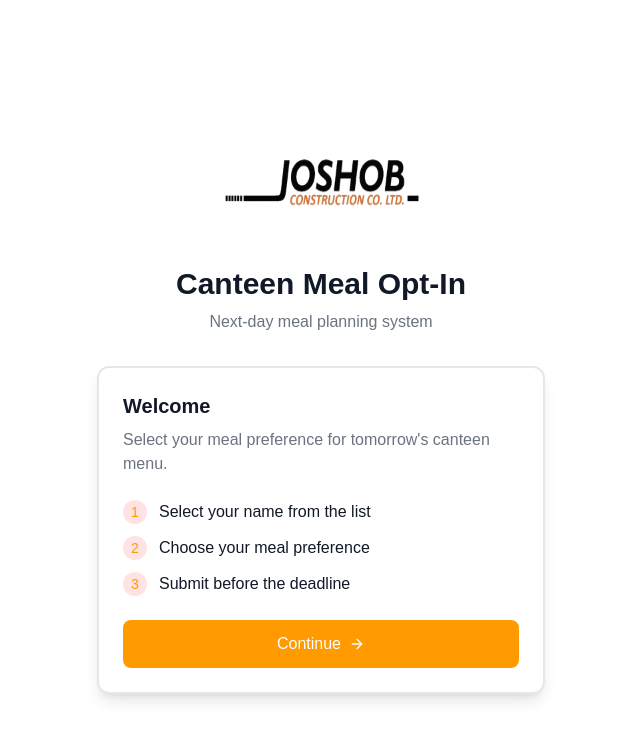
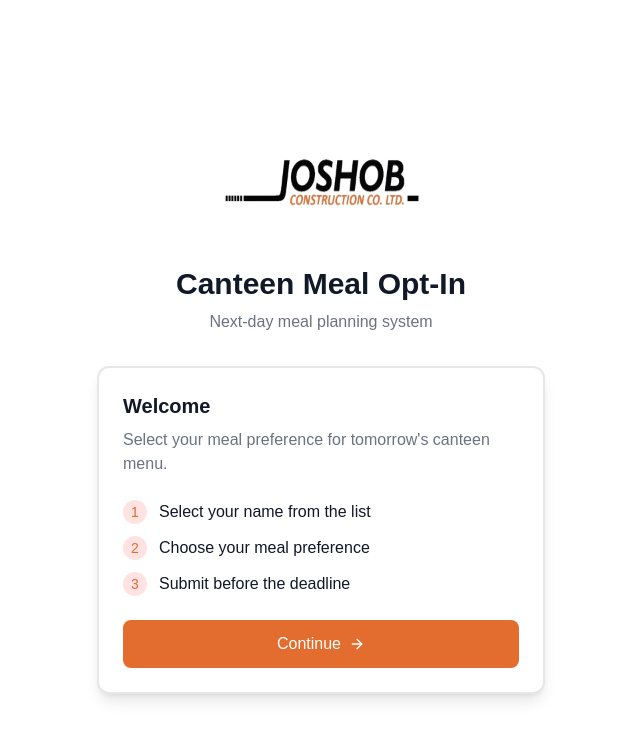
Before and after one commit to NeverKnewNoble/Canteen-Meal-Opt-In, a Next.js app: page / in a window 1280 px wide. Shown: the top 740 px of the page, without its empty margins (319-959 px from the left). Built offline with nearby package versions, Linux system fonts and the light colour scheme.

Commit message:
theme change

```diff
--- a/src/app/globals.css
+++ b/src/app/globals.css
@@ -5,8 +5,8 @@
   --foreground: #111827;
 
   /* Theme Colors */
-  --color-primary: #ff9a00;
-  --color-primary-hover: #e68500;
+  --color-primary: #e36d2e;
+  --color-primary-hover: #c55a28;
   --color-background: #FFFFFF;
   --color-card: #1E293B;
   --color-card-text: #E5E7EB;
@@ -23,8 +23,8 @@
   --font-mono: var(--font-geist-mono);
 
   /* Custom Theme Colors */
-  --color-primary: #ff9a00;
-  --color-primary-hover: #e68500;
+  --color-primary: #e36d2e;
+  --color-primary-hover: #c55a28;
   --color-card-bg: #1E293B;
   --color-card-text: #E5E7EB;
   --color-main-text: #111827;
```
